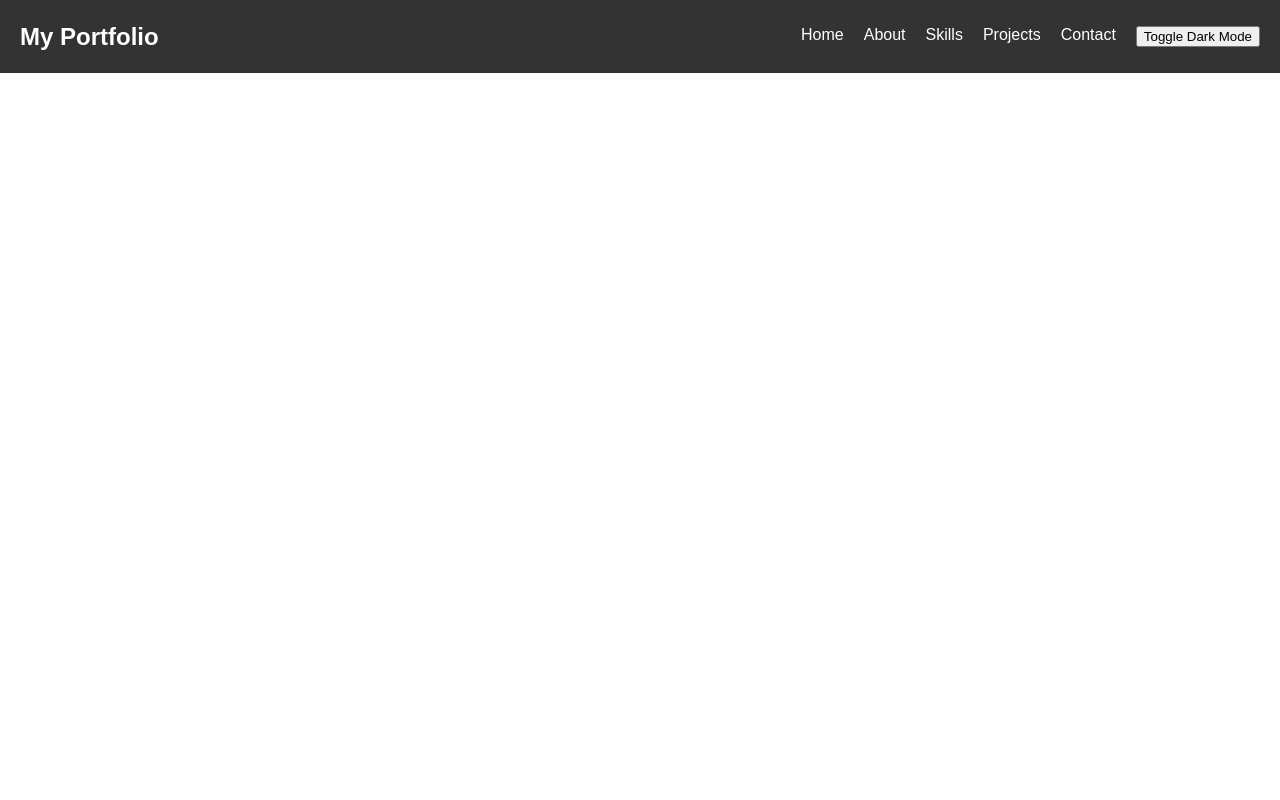
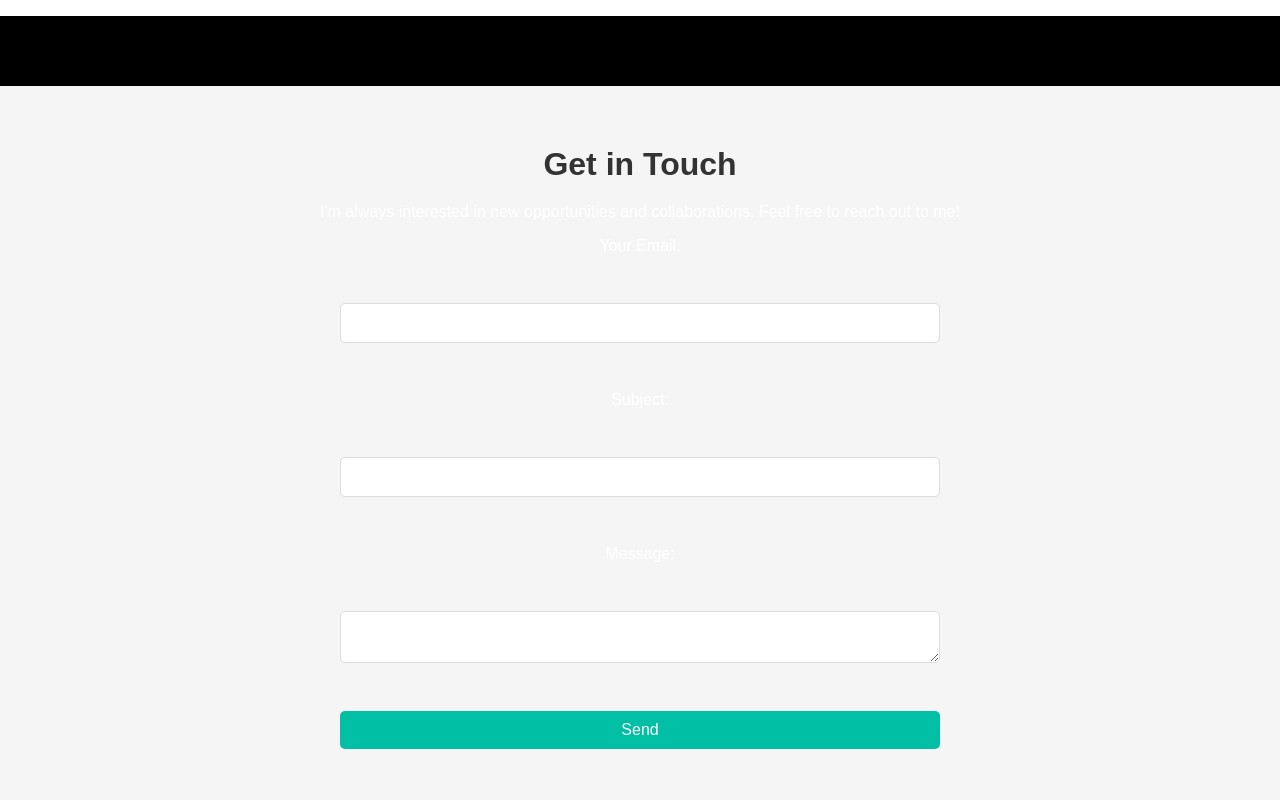
Before and after one commit to garrett10101/garrett10101.github.io, a React (Create React App) app in the folder portfolio/: page /garrett10101.github.io/contact in a window 1280 px wide. Shown: the top 800 px of the page. Built offline with nearby package versions, Linux system fonts and the light colour scheme.

Commit message:
edit pages

```diff
--- a/portfolio/package.json
+++ b/portfolio/package.json
@@ -7,6 +7,7 @@
     "@testing-library/jest-dom": "^5.17.0",
     "@testing-library/react": "^13.4.0",
     "@testing-library/user-event": "^13.5.0",
+    "emailjs-com": "^3.2.0",
     "framer-motion": "^11.3.30",
     "gh-pages": "^6.1.1",
     "react": "^18.3.1",
--- a/portfolio/src/App.js
+++ b/portfolio/src/App.js
@@ -1,34 +1,28 @@
-import React, { useState } from 'react';
-import { BrowserRouter as Router, Route, Routes } from 'react-router-dom';
+import React from 'react';
+import { BrowserRouter as Router, Route, Switch } from 'react-router-dom';
 import Navbar from './components/Navbar';
 import Home from './components/Home';
+import Projects from './components/Projects';
 import About from './components/About';
-import Skills from './components/Skills';
-import Projects from './components/Projects';
 import Contact from './components/Contact';
+import Footer from './components/Footer';
 import './App.css';
 
-const App = () => {
-  const [darkMode, setDarkMode] = useState(false);
-
-  const toggleDarkMode = () => {
-    setDarkMode(!darkMode);
-  };
-
+function App() {
   return (
-    <Router>
-      <div className={`App ${darkMode ? 'dark-mode' : ''}`}>
-        <Navbar toggleDarkMode={toggleDarkMode} />
-        <Routes>
-          <Route path="/" element={<Home />} />
-          <Route path="/about" element={<About />} />
-          <Route path="/skills" element={<Skills />} />
-          <Route path="/projects" element={<Projects />} />
-          <Route path="/contact" element={<Contact />} />
-        </Routes>
+    <Router basename="/garrett10101.github.io">
+      <div className="App" style={{ backgroundColor: 'black' }}>
+        <Navbar />
+        <Switch>
+          <Route exact path="/" component={Home} />
+          <Route path="/projects" component={Projects} />
+          <Route path="/about" component={About} />
+          <Route path="/contact" component={Contact} />
+        </Switch>
+        <Footer />
       </div>
     </Router>
   );
-};
+}
 
 export default App;
--- a/portfolio/src/components/About.js
+++ b/portfolio/src/components/About.js
@@ -3,9 +3,29 @@ import './About.css';
 
 const About = () => {
   return (
-    <section className="about-section">
+    <section className="about-section" id="about" style={{ color: 'white' }}>
       <h2>About Me</h2>
-      <p>Brief description about your background, interests, and goals.</p>
+      <h3>Education</h3>
+      <p><strong>Bachelor of Science in Computer Science</strong> <br />
+        Texas State University<br />
+        San Marcos, TX <br />
+        Relevant Coursework: Machine Learning, Computer Systems Fundamentals, Data Mining, Database Systems, Data Structures & Algorithms, Object-Oriented Programming, Software Engineering.
+      </p>
+      <h3>Relevant Experience/Projects</h3>
+      <ul>
+        <li><strong>IT Technician - QASystems, AISD Contractor</strong> (<i>03/2024 - Present</i>) - Provided Tier 1 hardware support focusing on Chromebook repair. Conducted QC checks, inventory sorting, and other assigned projects. Used inventory management software for record-keeping.</li>
+        <li><strong>IT Assistant - Meadows Center, Texas State University</strong> (<i>02/2023 - Present</i>) - Installed, set up, and configured WeeWX on an Intel NUC and a Davis Vantage Pro 2 station. Managed Apache and FTP for device backup, improving data accuracy and reporting efficiency.</li>
+        <li><strong>Computer Technician - GTS Technologies</strong> (<i>06/2023 - 09/2023</i>) - Conducted Quality Assurance on Chromebooks, iPads, and other devices. Led the update of Inventory Management Software and Database Management System, ensuring smooth network operations.</li>
+      </ul>
+      <section id="skills">
+        <h2>Technical Skills</h2>
+        <div className="skills-container">
+          {/* Languages and Technologies Icons */}
+          {/* List each technology or skill as shown in your original HTML */}
+        </div>
+      </section>
+      <h3>Honors & Distinctions</h3>
+      <p><strong>National Eagle Scout (2015)</strong> - Demonstrated exceptional leadership, organizational, and problem-solving skills through the completion of a community service project.</p>
     </section>
   );
 };
--- a/portfolio/src/components/Contact.js
+++ b/portfolio/src/components/Contact.js
@@ -1,15 +1,76 @@
-import React from 'react';
+import React, { useState } from 'react';
+import emailjs from 'emailjs-com';
 import './Contact.css';
 
 const Contact = () => {
+  const [formData, setFormData] = useState({
+    email: '',
+    subject: '',
+    message: '',
+  });
+
+  const [successMessage, setSuccessMessage] = useState('');
+  const [errorMessage, setErrorMessage] = useState('');
+
+  const handleChange = (e) => {
+    const { name, value } = e.target;
+    setFormData({ ...formData, [name]: value });
+  };
+
+  const handleSubmit = (e) => {
+    e.preventDefault();
+
+    // EmailJS details
+    const serviceID = 'your_service_id'; // replace with your service ID
+    const templateID = 'your_template_id'; // replace with your template ID
+    const userID = 'your_user_id'; // replace with your user ID
+
+    emailjs.send(serviceID, templateID, formData, userID)
+      .then((response) => {
+        console.log('SUCCESS!', response.status, response.text);
+        setSuccessMessage('Thank you for your message. I will get back to you soon!');
+        setFormData({ email: '', subject: '', message: '' }); // Reset form fields
+      })
+      .catch((error) => {
+        console.error('FAILED...', error);
+        setErrorMessage('Sorry, something went wrong. Please try again later.');
+      });
+  };
+
   return (
-    <section className="contact-section">
-      <h2>Contact Me</h2>
-      <form>
-        <input type="text" placeholder="Your Name" />
-        <input type="email" placeholder="Your Email" />
-        <textarea placeholder="Your Message"></textarea>
-        <button type="submit">Send Message</button>
+    <section className="contact-section" id="contact" style={{ color: 'white' }}>
+      <h2>Get in Touch</h2>
+      <p>I'm always interested in new opportunities and collaborations. Feel free to reach out to me!</p>
+      {successMessage && <p className="success-message">{successMessage}</p>}
+      {errorMessage && <p className="error-message">{errorMessage}</p>}
+      <form id="contactForm" onSubmit={handleSubmit}>
+        <label htmlFor="email">Your Email:</label><br />
+        <input
+          type="email"
+          id="email"
+          name="email"
+          required
+          value={formData.email}
+          onChange={handleChange}
+        /><br />
+        <label htmlFor="subject">Subject:</label><br />
+        <input
+          type="text"
+          id="subject"
+          name="subject"
+          required
+          value={formData.subject}
+          onChange={handleChange}
+        /><br />
+        <label htmlFor="message">Message:</label><br />
+        <textarea
+          id="message"
+          name="message"
+          required
+          value={formData.message}
+          onChange={handleChange}
+        ></textarea><br />
+        <button type="submit">Send</button>
       </form>
     </section>
   );
--- a/portfolio/src/components/Home.js
+++ b/portfolio/src/components/Home.js
@@ -1,19 +1,11 @@
 import React from 'react';
-import { motion } from 'framer-motion';
 import './Home.css';
 
 const Home = () => {
   return (
-    <section className="home-section">
-      <motion.div
-        className="intro"
-        initial={{ opacity: 0, y: -50 }}
-        animate={{ opacity: 1, y: 0 }}
-        transition={{ duration: 1 }}
-      >
-        <h2>Welcome to My Portfolio</h2>
-        <p>I am Garrett DiPalma, a passionate software developer.</p>
-      </motion.div>
+    <section className="home-section" id="introduction" style={{ color: 'white' }}>
+      <h2>Welcome to My Portfolio</h2>
+      <p>Driven and detail-oriented, I am a computer science graduate with a focus on engineering and problem-solving. Specializing in machine learning, programming, and performance optimization through parallelism, I bring a wealth of experience in configuring complex systems. As a National Eagle Scout recipient, I demonstrate exceptional leadership and a commitment to excellence. Passionate about pushing the boundaries of technology, I am eager to engage in challenging engineering opportunities, contributing to innovative projects and making a lasting impact.</p>
     </section>
   );
 };
--- a/portfolio/src/components/Navbar.js
+++ b/portfolio/src/components/Navbar.js
@@ -2,19 +2,17 @@ import React from 'react';
 import { Link } from 'react-router-dom';
 import './Navbar.css';
 
-const Navbar = ({ toggleDarkMode }) => {
+const Navbar = () => {
   return (
-    <nav className="navbar">
-      <h1>My Portfolio</h1>
-      <ul className="nav-links">
-        <li><Link to="/">Home</Link></li>
-        <li><Link to="/about">About</Link></li>
-        <li><Link to="/skills">Skills</Link></li>
-        <li><Link to="/projects">Projects</Link></li>
-        <li><Link to="/contact">Contact</Link></li>
-        <li><button onClick={toggleDarkMode} className="dark-mode-toggle">Toggle Dark Mode</button></li>
-      </ul>
-    </nav>
+    <header>
+      <nav>
+        <ul>
+          <li><Link to="/projects">Projects</Link></li>
+          <li><Link to="/about">About Me</Link></li>
+          <li><Link to="/contact">Contact Me</Link></li>
+        </ul>
+      </nav>
+    </header>
   );
 };
 
--- a/portfolio/src/components/Projects.js
+++ b/portfolio/src/components/Projects.js
@@ -1,16 +1,79 @@
-import React from 'react';
+import React, { useState } from 'react';
 import './Projects.css';
 
 const Projects = () => {
+  const [currentSlide, setCurrentSlide] = useState(0);
+
+  const slides = [
+    {
+      id: 1,
+      image: 'img/CPU vs CUDA.png',
+      description: 'CPU vs CUDA - Computer Architecture project that used OpenMP and CUDA to compare performance between CPU and GPU',
+      projectLink: 'https://github.com/jtj60/Computer-Architecture-Project',
+    },
+    {
+      id: 2,
+      image: 'img/BobcatClaws.png',
+      description: 'BobcatCLAWS - Senior Software Project. Deployed via NodeJS on-campus server, used SSL, reverse proxy, and AngularUI. Used MySQL database and created scripts for data collection and reactive webpage.',
+      projectLink: 'https://github.com/garrett10101/BobcatClaws',
+      websiteLink: 'http://bobcatclaws.ddns.net',
+    },
+    {
+      id: 3,
+      video: 'https://www.youtube.com/embed/jC0zacaX3DE',
+      description: 'Outdoor Learning Center Eagle Scout Project - Managed construction of an outdoor learning facility.',
+      projectLink: 'https://www.youtube.com/watch?v=jC0zacaX3DE',
+    },
+    {
+      id: 4,
+      image: 'img/Predictions Graph_GB_GridSearch.png',
+      description: 'Machine Learning Course Project - Forecasting Total Dissolved Solids (TDS) and water temperature using advanced machine learning techniques.',
+      projectLink: 'https://github.com/garrett10101/Machine-Learning-Project',
+    },
+  ];
+
+  const nextSlide = () => {
+    setCurrentSlide((prevSlide) => (prevSlide + 1) % slides.length);
+  };
+
+  const prevSlide = () => {
+    setCurrentSlide((prevSlide) => (prevSlide - 1 + slides.length) % slides.length);
+  };
+
   return (
-    <section className="projects-section">
+    <section className="projects-section" id="projects" style={{ color: 'white' }}>
       <h2>My Projects</h2>
-      <div className="projects-grid">
-        <div className="project-card">
-          <h3>Project Name</h3>
-          <p>Project description with links to GitHub and live demo.</p>
-        </div>
-        {/* Add more project cards as needed */}
+      <div className="slideshow-container">
+        {slides.map((slide, index) => (
+          <div
+            key={slide.id}
+            className={`mySlides fade ${index === currentSlide ? 'active' : ''}`}
+            style={{ display: index === currentSlide ? 'block' : 'none' }}
+          >
+            {slide.image && <img src={slide.image} style={{ width: '100%' }} alt={slide.description} />}
+            {slide.video && (
+              <div className="video-container">
+                <iframe
+                  src={slide.video}
+                  frameBorder="0"
+                  allow="accelerometer; autoplay; clipboard-write; encrypted-media; gyroscope; picture-in-picture"
+                  allowFullScreen
+                  title={`Project ${slide.id}`}
+                ></iframe>
+              </div>
+            )}
+            <div className="text-box">
+              <p className="slide-text">{slide.description}</p>
+              <a href={slide.projectLink} className="project-button" target="_blank" rel="noopener noreferrer">View Project</a>
+              {slide.websiteLink && (
+                <a href={slide.websiteLink} className="project-button" target="_blank" rel="noopener noreferrer">View Website</a>
+              )}
+            </div>
+          </div>
+        ))}
+        {/* Navigation buttons */}
+        <a className="prev" onClick={prevSlide}>&#10094;</a>
+        <a className="next" onClick={nextSlide}>&#10095;</a>
       </div>
     </section>
   );
```
Also changed, not shown: portfolio/src/components/Footer.js (+19 -0 lines), 1 other file (tests, documents, lock files or other folders).
